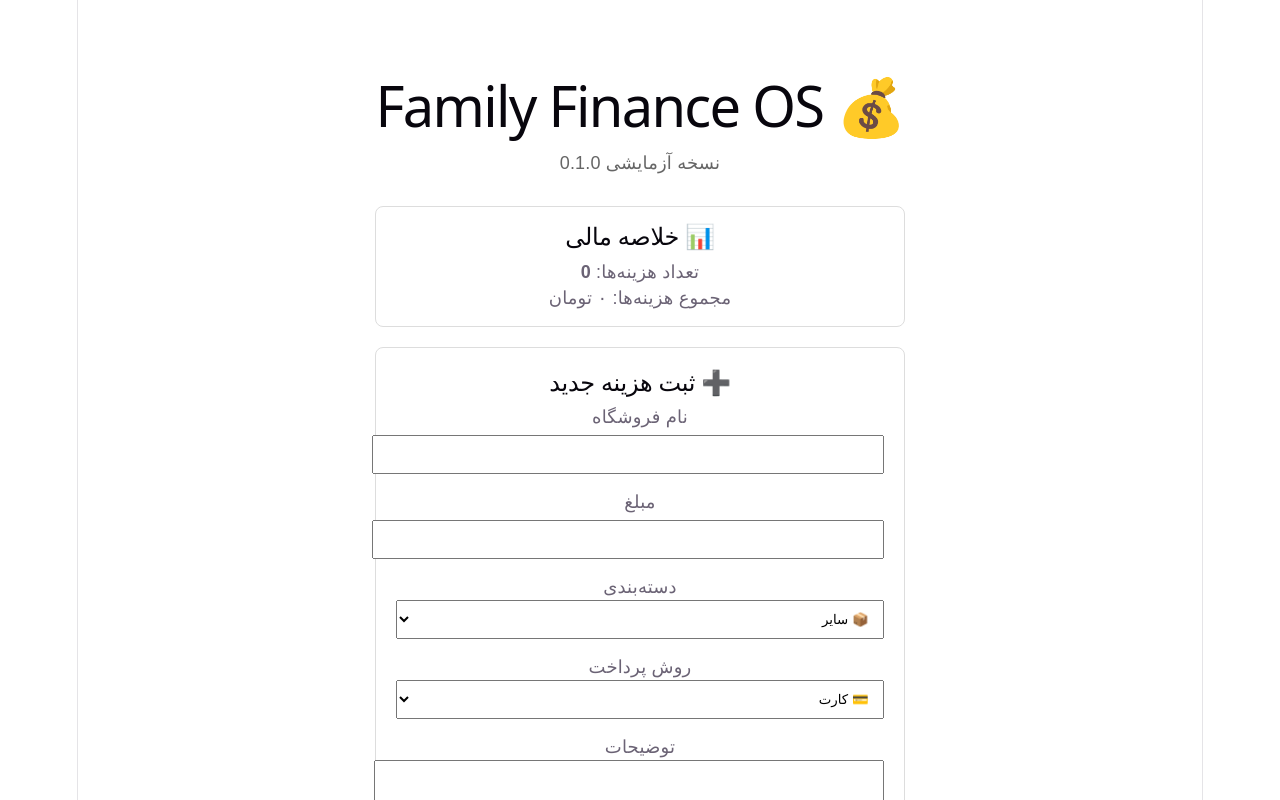
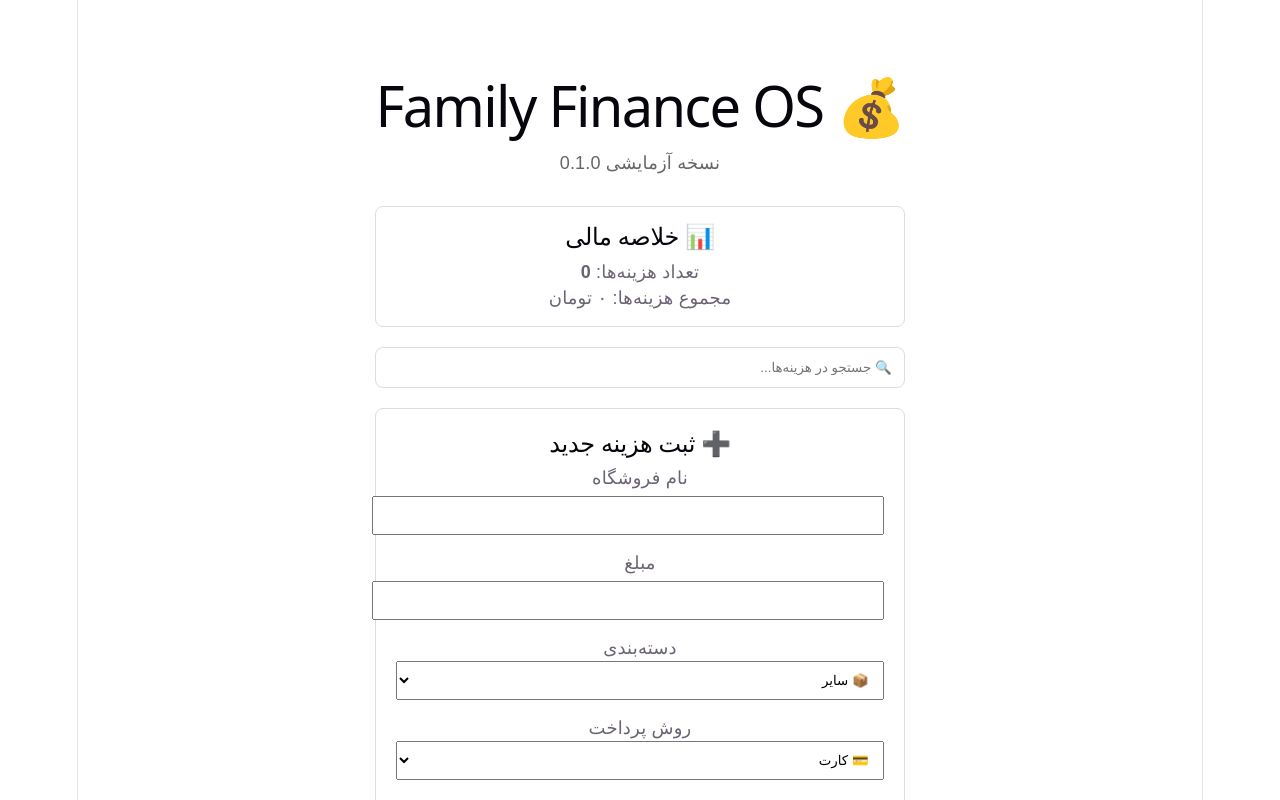
Before and after one commit to msm353/Family-Finance-OS, a React (Vite) app: page / in a window 1280 px wide. Shown: the top 800 px of the page. Built offline with nearby package versions, Linux system fonts and the light colour scheme.

Commit message:
Add expense search functionality

```diff
--- /dev/null
+++ b/src/components/ExpenseSearch.tsx
@@ -0,0 +1,43 @@
+import { useState } from "react";
+
+type ExpenseSearchProps = {
+  onSearch: (value: string) => void;
+};
+
+export default function ExpenseSearch({
+  onSearch,
+}: ExpenseSearchProps) {
+  const [value, setValue] = useState("");
+
+  function handleChange(
+    e: React.ChangeEvent<HTMLInputElement>
+  ) {
+    const text = e.target.value;
+
+    setValue(text);
+    onSearch(text);
+  }
+
+  return (
+    <div
+      style={{
+        marginTop: "20px",
+        marginBottom: "20px",
+      }}
+    >
+      <input
+        type="text"
+        value={value}
+        onChange={handleChange}
+        placeholder="🔍 جستجو در هزینه‌ها..."
+        style={{
+          width: "100%",
+          padding: "12px",
+          boxSizing: "border-box",
+          borderRadius: "8px",
+          border: "1px solid #ddd",
+        }}
+      />
+    </div>
+  );
+}
--- a/src/pages/Home.tsx
+++ b/src/pages/Home.tsx
@@ -3,19 +3,24 @@ import { useEffect, useState } from "react";
 import ExpenseForm from "../components/ExpenseForm";
 import ExpenseList from "../components/ExpenseList";
 import ExpenseSummary from "../components/ExpenseSummary";
+import ExpenseSearch from "../components/ExpenseSearch";
 
 import type { Expense } from "../models/Expense";
 import { getExpenses } from "../services/expenseService";
 
 export default function Home() {
   const [expenses, setExpenses] = useState<Expense[]>([]);
-  const [editingExpense, setEditingExpense] = useState<
-    Expense | undefined
-  >(undefined);
+  const [filteredExpenses, setFilteredExpenses] =
+    useState<Expense[]>([]);
+
+  const [editingExpense, setEditingExpense] =
+    useState<Expense | undefined>(undefined);
 
   async function loadExpenses() {
     const data = await getExpenses();
+
     setExpenses(data);
+    setFilteredExpenses(data);
   }
 
   useEffect(() => {
@@ -29,6 +34,29 @@ export default function Home() {
   function handleFinishedEditing() {
     setEditingExpense(undefined);
     loadExpenses();
+  }
+
+  function handleSearch(value: string) {
+    const text = value.trim().toLowerCase();
+
+    if (!text) {
+      setFilteredExpenses(expenses);
+      return;
+    }
+
+    const result = expenses.filter((expense) =>
+      expense.storeName
+        .toLowerCase()
+        .includes(text) ||
+      expense.category
+        .toLowerCase()
+        .includes(text) ||
+      expense.paymentMethod
+        .toLowerCase()
+        .includes(text)
+    );
+
+    setFilteredExpenses(result);
   }
 
   return (
@@ -52,7 +80,11 @@ export default function Home() {
         نسخه آزمایشی 0.1.0
       </p>
 
-      <ExpenseSummary expenses={expenses} />
+      <ExpenseSummary expenses={filteredExpenses} />
+
+      <ExpenseSearch
+        onSearch={handleSearch}
+      />
 
       <ExpenseForm
         onExpenseAdded={loadExpenses}
@@ -61,7 +93,7 @@ export default function Home() {
       />
 
       <ExpenseList
-        expenses={expenses}
+        expenses={filteredExpenses}
         onExpenseDeleted={loadExpenses}
         onExpenseEdit={handleEdit}
       />
@@ -74,7 +106,9 @@ export default function Home() {
 
       <h2>هدف پروژه</h2>
 
-      <p>سیستم مدیریت مالی خانوادگی کاملاً آفلاین</p>
+      <p>
+        سیستم مدیریت مالی خانوادگی کاملاً آفلاین
+      </p>
     </main>
   );
 }
```
